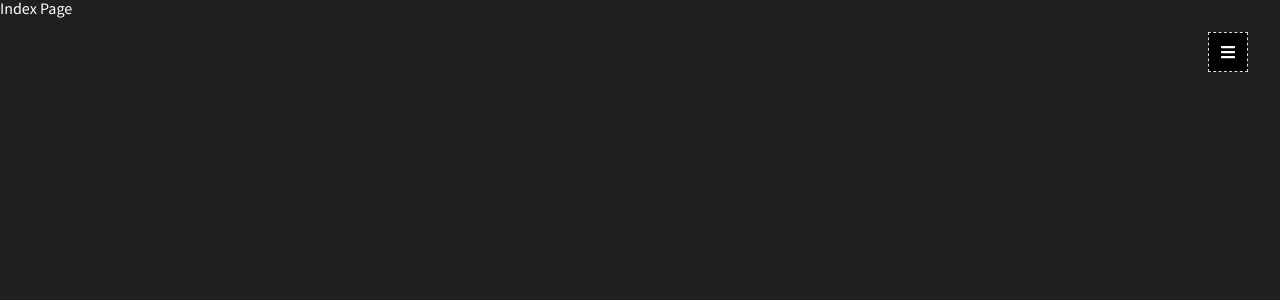
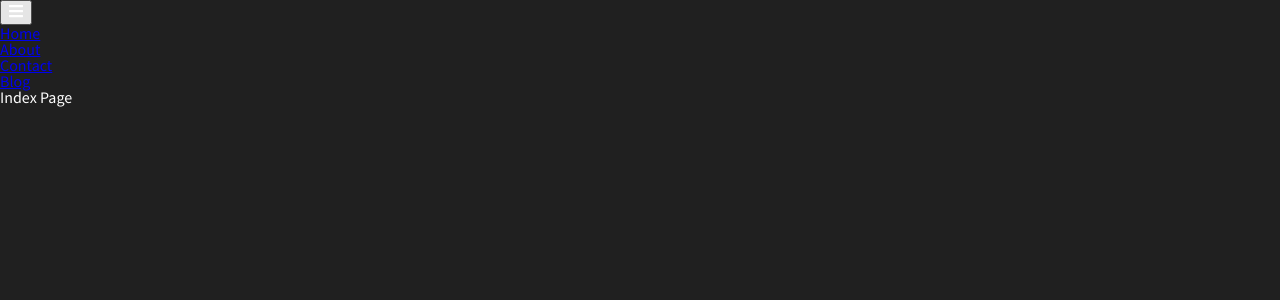
Before and after one commit to susickypavel/frontendista.cz, a Next.js app: page / in a window 1280 px wide. Shown: the top 300 px of the page. Built offline with nearby package versions, Linux system fonts and the light colour scheme.

Commit message:
chore: migrate from styled components to emotion

```diff
--- a/pages/_app.tsx
+++ b/pages/_app.tsx
@@ -6,6 +6,8 @@ import React, { Fragment } from "react";
 import { AppProps } from "next/app";
 import { useRouter } from "next/dist/client/router";
 import { DefaultSeo } from "next-seo";
+
+import { Global } from "@emotion/core";
 
 import { GlobalStyle } from "src/styles/global-css";
 import { CSSReset } from "src/styles/reset-css";
@@ -19,8 +21,7 @@ const MyApp: React.FC<AppProps> = ({ Component, pageProps }) => {
 
   return (
     <Fragment>
-      <GlobalStyle />
-      <CSSReset />
+      <Global styles={[CSSReset, GlobalStyle]} />
       <DefaultSeo
         canonical={canonical}
         twitter={{
--- a/pages/_document.tsx
+++ b/pages/_document.tsx
@@ -12,33 +12,11 @@ import Document, {
   DocumentContext,
 } from "next/document";
 
-import { ServerStyleSheet } from "styled-components";
-
 class MyDocument extends Document {
   static async getInitialProps(ctx: DocumentContext): Promise<DocumentInitialProps> {
-    const sheet = new ServerStyleSheet();
-    const originalRenderPage = ctx.renderPage;
+    const initialProps = await Document.getInitialProps(ctx);
 
-    try {
-      ctx.renderPage = () =>
-        originalRenderPage({
-          enhanceApp: App => props => sheet.collectStyles(<App {...props} />),
-        });
-
-      const initialProps = await Document.getInitialProps(ctx);
-
-      return {
-        ...initialProps,
-        styles: (
-          <>
-            {initialProps.styles}
-            {sheet.getStyleElement()}
-          </>
-        ),
-      };
-    } finally {
-      sheet.seal();
-    }
+    return initialProps;
   }
 
   render() {
--- a/src/components/navigation/navigation-item.component.tsx
+++ b/src/components/navigation/navigation-item.component.tsx
@@ -2,27 +2,9 @@ import React from "react";
 import Link from "next/link";
 import { useRouter } from "next/router";
 
-import styled from "styled-components";
+import styled from "@emotion/styled";
 
-const ListItem = styled.li`
-  text-align: right;
-  height: 32px;
-  margin-bottom: 16px;
-
-  &:first-of-type {
-    margin-top: 16px;
-  }
-
-  & a {
-    color: white;
-    text-decoration: none;
-    font-weight: bold;
-    font-size: 18px;
-    height: 100%;
-    width: 100%;
-    display: inline-block;
-  }
-`;
+const ListItem = styled.li``;
 
 export interface NavigationLinkItem {
   name: string;
--- a/src/components/navigation/navigation.component.tsx
+++ b/src/components/navigation/navigation.component.tsx
@@ -1,55 +1,17 @@
 import React, { useState, createElement } from "react";
 
-import styled from "styled-components";
+import styled from "@emotion/styled";
 
 import { FaTimes, FaBars } from "react-icons/fa";
 
 import { NavigationItem } from "./navigation-item.component";
 import type { NavigationLinkItem } from "./navigation-item.component";
 
-const Navigation = styled.nav<{ isVisible: boolean }>(props => {
-  return {
-    background: `rgba(0, 0, 0, ${props.isVisible ? "0.5" : "0"})`,
-    height: "100vh",
-    width: "100%",
-    position: "fixed",
-    right: 0,
-  };
-});
+const Navigation = styled.nav<{ isVisible: boolean }>``;
 
-const Sidebar = styled.div<{ isVisible: boolean }>`
-  padding-top: 96px;
-  background: black;
-  width: 50%;
-  height: 100vh;
-  margin-left: auto;
-  transform: translateX(${props => (props.isVisible ? "0" : "100%")});
-  transition: transform 0.25s ease-in-out;
+const Sidebar = styled.div<{ isVisible: boolean }>``;
 
-  & ul {
-    padding-right: 32px;
-  }
-`;
-
-const NavigationToggle = styled.button`
-  background: black;
-  padding: 0;
-  margin: 0;
-  outline: none;
-
-  height: 40px;
-  width: 40px;
-  display: flex;
-  justify-content: center;
-  align-items: center;
-  box-sizing: border-box;
-  border: 1px dashed #dddddd;
-
-  position: fixed;
-  z-index: 100;
-  right: 32px;
-  top: 32px;
-`;
+const NavigationToggle = styled.button``;
 
 const links: NavigationLinkItem[] = [
   {
--- a/src/styles/global-css.tsx
+++ b/src/styles/global-css.tsx
@@ -1,8 +1,6 @@
-import { createGlobalStyle } from "styled-components";
+import { css } from "@emotion/core";
 
-export const GlobalStyle = createGlobalStyle`
-
-
+export const GlobalStyle = css`
   body {
     background: #202020;
     color: white;
@@ -15,8 +13,7 @@ export const GlobalStyle = createGlobalStyle`
     font-style: normal;
     font-weight: 400;
     font-display: swap;
-        src: local("SourceSansPro"),
-            url("/fonts/regular/SourceSansPro.woff2") format("woff2"),
+    src: local("SourceSansPro"), url("/fonts/regular/SourceSansPro.woff2") format("woff2"),
       url("/fonts/regular/SourceSansPro.woff") format("woff");
   }
 
@@ -25,8 +22,7 @@ export const GlobalStyle = createGlobalStyle`
     font-style: normal;
     font-weight: 700;
     font-display: swap;
-        src: local("SourceSansPro"),
-            url("/fonts/bold/SourceSansPro.woff2") format("woff2"),
+    src: local("SourceSansPro"), url("/fonts/bold/SourceSansPro.woff2") format("woff2"),
       url("/fonts/bold/SourceSansPro.woff") format("woff");
   }
 
@@ -34,8 +30,7 @@ export const GlobalStyle = createGlobalStyle`
     font-family: "Source Sans Pro";
     font-style: italic;
     font-display: swap;
-        src: local("SourceSansPro"),
-            url("/fonts/italic/SourceSansPro.woff2") format("woff2"),
+    src: local("SourceSansPro"), url("/fonts/italic/SourceSansPro.woff2") format("woff2"),
       url("/fonts/italic/SourceSansPro.woff") format("woff");
   }
 `;
--- a/src/styles/reset-css.tsx
+++ b/src/styles/reset-css.tsx
@@ -1,41 +1,122 @@
-import { createGlobalStyle } from "styled-components";
+import { css } from "@emotion/core";
 
-export const CSSReset = createGlobalStyle`
-html, body, div, span, applet, object, iframe,
-h1, h2, h3, h4, h5, h6, p, blockquote, pre,
-a, abbr, acronym, address, big, cite, code,
-del, dfn, em, img, ins, kbd, q, s, samp,
-small, strike, strong, sub, sup, tt, var,
-b, u, i, center,
-dl, dt, dd, ol, ul, li,
-fieldset, form, label, legend,
-table, caption, tbody, tfoot, thead, tr, th, td,
-article, aside, canvas, details, embed,
-figure, figcaption, footer, header, hgroup,
-menu, nav, output, ruby, section, summary,
-time, mark, audio, video {
+export const CSSReset = css`
+  html,
+  body,
+  div,
+  span,
+  applet,
+  object,
+  iframe,
+  h1,
+  h2,
+  h3,
+  h4,
+  h5,
+  h6,
+  p,
+  blockquote,
+  pre,
+  a,
+  abbr,
+  acronym,
+  address,
+  big,
+  cite,
+  code,
+  del,
+  dfn,
+  em,
+  img,
+  ins,
+  kbd,
+  q,
+  s,
+  samp,
+  small,
+  strike,
+  strong,
+  sub,
+  sup,
+  tt,
+  var,
+  b,
+  u,
+  i,
+  center,
+  dl,
+  dt,
+  dd,
+  ol,
+  ul,
+  li,
+  fieldset,
+  form,
+  label,
+  legend,
+  table,
+  caption,
+  tbody,
+  tfoot,
+  thead,
+  tr,
+  th,
+  td,
+  article,
+  aside,
+  canvas,
+  details,
+  embed,
+  figure,
+  figcaption,
+  footer,
+  header,
+  hgroup,
+  menu,
+  nav,
+  output,
+  ruby,
+  section,
+  summary,
+  time,
+  mark,
+  audio,
+  video {
     margin: 0;
     padding: 0;
     border: 0;
     font-size: 100%;
     vertical-align: baseline;
   }
-article, aside, details, figcaption, figure,
-footer, header, hgroup, menu, nav, section {
+  article,
+  aside,
+  details,
+  figcaption,
+  figure,
+  footer,
+  header,
+  hgroup,
+  menu,
+  nav,
+  section {
     display: block;
   }
   body {
     line-height: 1;
   }
-ol, ul {
+  ol,
+  ul {
     list-style: none;
   }
-blockquote, q {
+  blockquote,
+  q {
     quotes: none;
   }
-blockquote:before, blockquote:after,
-q:before, q:after {
-	content: '';
+  blockquote:before,
+  blockquote:after,
+  q:before,
+  q:after {
+    content: "";
     content: none;
   }
   table {
```
Also changed, not shown: package.json (+4 -7 lines), .babelrc, 2 other files (tests, documents, lock files or other folders). Lines whose indentation alone changed are shown as unchanged.
